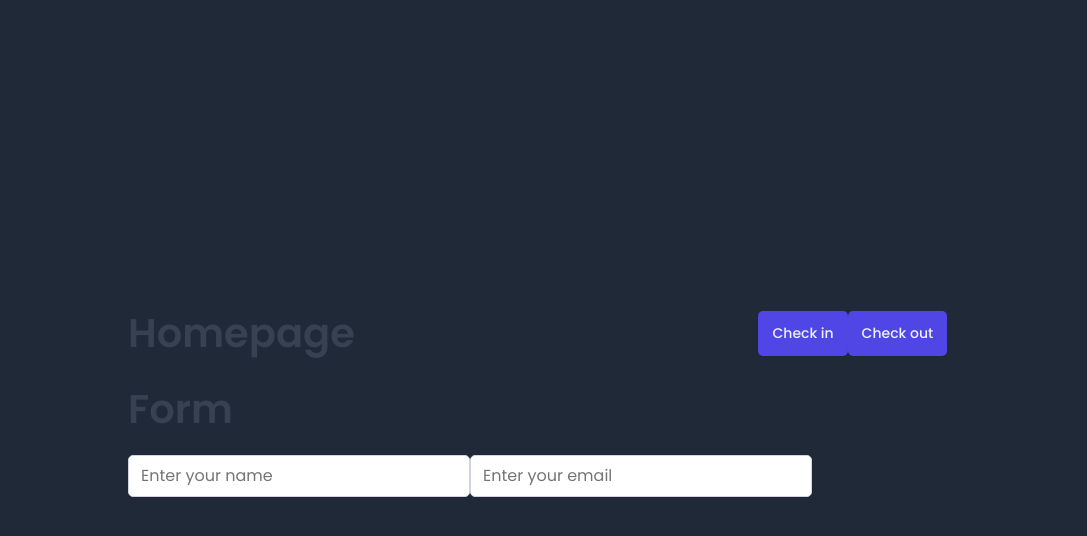
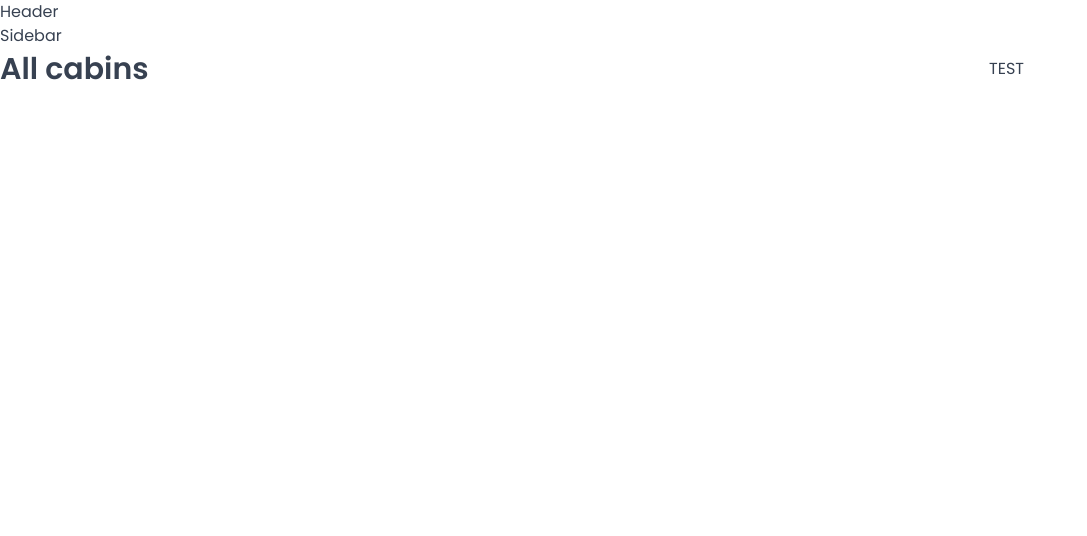
Before and after one commit to masud-rana44/The-Wild-Oasis, a React (Vite) app: page /cabins in a window 1280 px wide. Shown: the top 536 px of the page, without its empty margins (0-1087 px from the left). Built offline with nearby package versions, Linux system fonts and the light colour scheme; no server answers; the database is empty; a web font is replaced by a local one.

Commit message:
implemented layout

```diff
--- a/package.json
+++ b/package.json
@@ -13,6 +13,7 @@
     "@supabase/supabase-js": "^2.32.0",
     "react": "^18.2.0",
     "react-dom": "^18.2.0",
+    "react-router-dom": "^6.15.0",
     "styled-components": "^6.0.7"
   },
   "devDependencies": {
--- a/src/App.jsx
+++ b/src/App.jsx
@@ -1,57 +1,33 @@
-import { useEffect } from "react";
+import { BrowserRouter, Navigate, Route, Routes } from "react-router-dom";
+
+import Login from "./pages/Login";
+import Bookings from "./pages/Bookings";
+import Cabins from "./pages/Cabins";
+import Dashboard from "./pages/Dashboard";
+import Settings from "./pages/Settings";
+import Account from "./pages/Account";
+import PageNotFound from "./pages/PageNotFound";
 import GlobalStyles from "./styles/GlobalStyles";
-import { getCabins } from "./services/apiCabins";
-import { styled } from "styled-components";
-import Button from "./ui/Button";
-import Input from "./ui/Input";
-import Row from "./ui/Row";
-
-const H1 = styled.h1`
-  font-size: 40px;
-  font-weight: 600;
-`;
-
-const StyledApp = styled.div`
-  background-color: var(--color-grey-800);
-  display: flex;
-  flex-direction: column;
-  gap: 20px;
-  align-items: center;
-  justify-content: center;
-  min-height: 100dvh;
-`;
+import AppLayout from "./ui/AppLayout";
 
 function App() {
-  useEffect(function () {
-    getCabins().then((data) => console.log(data));
-  }, []);
-
   return (
     <>
       <GlobalStyles />
-      <StyledApp>
-        <Row type="vertical">
-          <Row type="horizontal">
-            <H1>Homepage</H1>
-            <div>
-              <Button onClick={() => alert("Check in button clicked!")}>
-                Check in
-              </Button>
-              <Button onClick={() => alert("Check out button clicked!")}>
-                Check out
-              </Button>
-            </div>
-          </Row>
-
-          <Row type="vertical">
-            <H1>Form</H1>
-            <div>
-              <Input placeholder="Enter your name" />
-              <Input placeholder="Enter your email" />
-            </div>
-          </Row>
-        </Row>
-      </StyledApp>
+      <BrowserRouter>
+        <Routes>
+          <Route element={<AppLayout />}>
+            <Route index element={<Navigate replace to="dashboard" />} />
+            <Route path="dashboard" element={<Dashboard />} />
+            <Route path="bookings" element={<Bookings />} />
+            <Route path="cabins" element={<Cabins />} />
+            <Route path="settings" element={<Settings />} />
+            <Route path="account" element={<Account />} />
+          </Route>
+          <Route path="login" element={<Login />} />
+          <Route path="*" element={<PageNotFound />} />
+        </Routes>
+      </BrowserRouter>
     </>
   );
 }
--- /dev/null
+++ b/src/ui/AppLayout.jsx
@@ -0,0 +1,17 @@
+import { Outlet } from "react-router-dom";
+import Header from "./Header";
+import Sidebar from "./Sidebar";
+
+function AppLayout() {
+  return (
+    <div>
+      <Header />
+      <Sidebar />
+      <main>
+        <Outlet />
+      </main>
+    </div>
+  );
+}
+
+export default AppLayout;
--- a/src/ui/Button.jsx
+++ b/src/ui/Button.jsx
@@ -49,19 +49,18 @@
 };
 
 const Button = styled.button`
-  font-size: 1.4rem;
-  padding: 1.2rem 1.4rem;
-  font-weight: 500;
   border: none;
   border-radius: var(--border-radius-sm);
-  background-color: var(--color-brand-600);
-  color: var(--color-brand-50);
   box-shadow: var(--shadow-sm);
   cursor: pointer;
 
-  &:hover {
-    background-color: var(--color-brand-700);
-  }
+  ${(props) => variations[props.variations]}
+  ${(props) => sizes[props.sizes]}
 `;
 
+Button.defaultProps = {
+  variations: "primary",
+  sizes: "medium",
+};
+
 export default Button;
--- /dev/null
+++ b/src/ui/Header.jsx
@@ -0,0 +1,7 @@
+import React from "react";
+
+function Header() {
+  return <header>Header</header>;
+}
+
+export default Header;
--- /dev/null
+++ b/src/ui/Heading.jsx
@@ -0,0 +1,29 @@
+import { styled, css } from "styled-components";
+
+const Heading = styled.h1`
+  ${(props) =>
+    props.as === "h1" &&
+    css`
+      font-size: 3rem;
+      font-weight: 600;
+    `}
+
+  ${(props) =>
+    props.as === "h2" &&
+    css`
+      font-size: 2rem;
+      font-weight: 600;
+    `}
+
+     ${(props) =>
+    props.as === "h3" &&
+    css`
+      font-size: 2rem;
+      font-weight: 500;
+    `}
+
+
+    line-height: 1.4;
+`;
+
+export default Heading;
--- a/src/ui/Row.jsx
+++ b/src/ui/Row.jsx
@@ -19,4 +19,8 @@
     `}
 `;
 
+Row.defaultProps = {
+  type: "vertical",
+};
+
 export default Row;
--- /dev/null
+++ b/src/ui/Sidebar.jsx
@@ -0,0 +1,7 @@
+import React from "react";
+
+function Sidebar() {
+  return <aside>Sidebar</aside>;
+}
+
+export default Sidebar;
```
Also changed, not shown: 1 other file (tests, documents, lock files or other folders).
